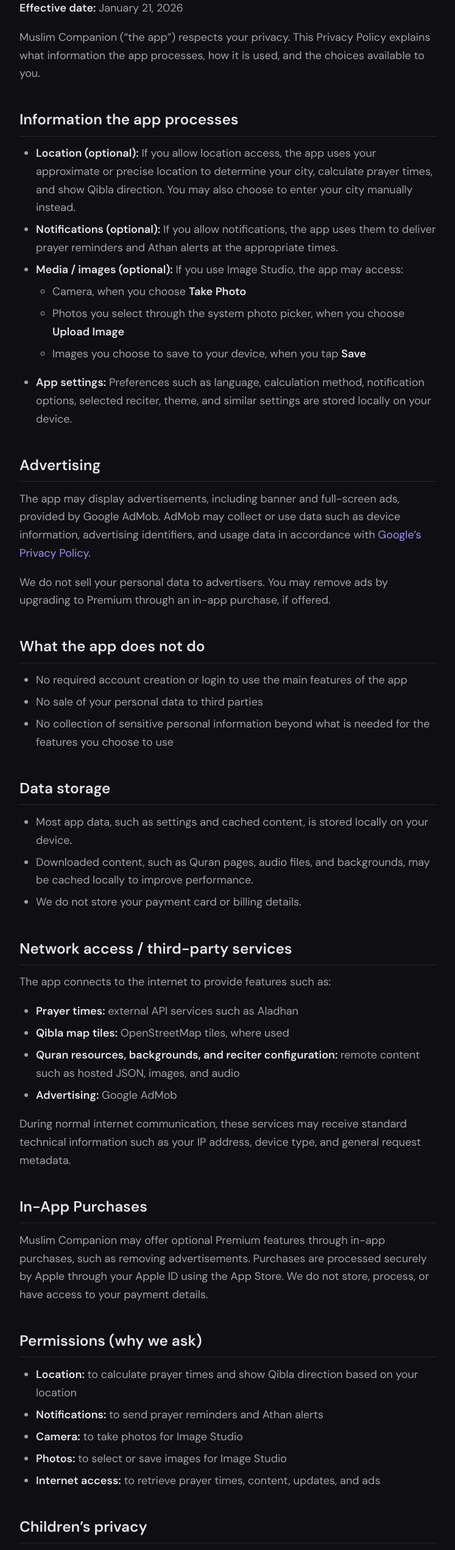
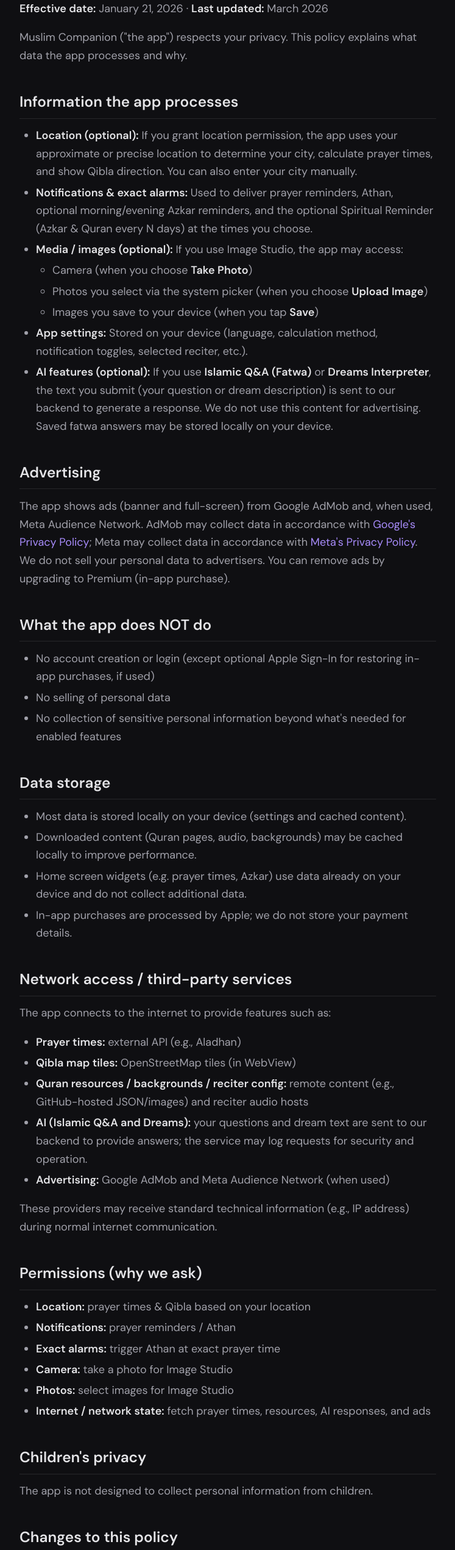
Before and after one commit to Amer-k/PRIVACY, a website: page Muslim_Companion_Privacy_Policy.html in a window 1280 px wide. Shown: the part 156-2698 px from the top of the page at 61% size, without its empty margins (266-1013 px from the left). Drawn offline with Linux system fonts and the light colour scheme.

Commit message:
Update Muslim_Companion_Privacy_Policy.html

```diff
--- a/Muslim_Companion_Privacy_Policy.html
+++ b/Muslim_Companion_Privacy_Policy.html
@@ -9,23 +9,18 @@
   <link href="https://fonts.googleapis.com/css2?family=DM+Sans:ital,opsz,wght@0,9..40,400;0,9..40,600;0,9..40,700;1,9..40,400&display=swap" rel="stylesheet">
   <style>
   * { box-sizing: border-box; }
-
   :root {
     --bg: #0f0f12;
     --surface: #18181d;
     --text: #e4e4e7;
     --muted: #a1a1aa;
     --accent: #a78bfa;
+    --accent-dim: #7c3aed;
     --border: #27272a;
     --link: #a78bfa;
     --link-hover: #c4b5fd;
   }
-
-    html {
-      font-size: 18px;
-      scroll-behavior: smooth;
-    }
-
+  html { font-size: 18px; scroll-behavior: smooth; }
   body {
     font-family: 'DM Sans', -apple-system, BlinkMacSystemFont, 'Segoe UI', Roboto, sans-serif;
     line-height: 1.65;
@@ -37,7 +32,6 @@
     margin-left: auto;
     margin-right: auto;
   }
-
   h1 {
     font-size: 1.85rem;
     font-weight: 700;
@@ -45,7 +39,6 @@
     margin: 0 0 0.5rem;
     color: var(--text);
   }
-
   h2 {
     font-size: 1.35rem;
     font-weight: 600;
@@ -54,189 +47,98 @@
     border-bottom: 1px solid var(--border);
     color: var(--text);
   }
-
-    h3 {
-      font-size: 1.1rem;
-      font-weight: 600;
-      margin: 1.5rem 0 0.5rem;
-      color: var(--text);
+  h3 { font-size: 1.15rem; font-weight: 600; margin: 1.5rem 0 0.5rem; color: var(--text); }
+  p { margin: 0 0 1rem; color: var(--muted); }
+  strong { color: var(--text); font-weight: 600; }
+  a { color: var(--link); text-decoration: none; }
+  a:hover { color: var(--link-hover); text-decoration: underline; }
+  ul, ol { margin: 0 0 1rem; padding-left: 1.5rem; color: var(--muted); }
+  li { margin: 0.25rem 0; }
+  li ul, li ol { margin: 0.25rem 0; }
+  hr { border: none; height: 1px; background: var(--border); margin: 2rem 0; }
+  table {
+    width: 100%;
+    border-collapse: collapse;
+    margin: 1rem 0;
+    font-size: 0.95rem;
   }
-
-    p {
-      margin: 0 0 1rem;
-      color: var(--muted);
+  th, td {
+    padding: 0.6rem 0.75rem;
+    text-align: left;
+    border: 1px solid var(--border);
   }
-
-    strong {
+  th {
+    background: var(--surface);
     color: var(--text);
     font-weight: 600;
   }
-
-    a {
-      color: var(--link);
-      text-decoration: none;
-    }
-
-    a:hover {
-      color: var(--link-hover);
-      text-decoration: underline;
-    }
-
-    ul {
-      margin: 0 0 1rem;
-      padding-left: 1.5rem;
-      color: var(--muted);
-    }
-
-    li {
-      margin: 0.35rem 0;
-    }
-
-    li ul {
-      margin-top: 0.35rem;
-    }
-
-    .back {
-      display: inline-block;
-      margin-bottom: 1.5rem;
-      color: var(--accent);
-      font-size: 0.95rem;
-    }
-
-    .back:hover {
-      color: var(--link-hover);
-    }
-
-    .content {
-      width: 100%;
-    }
+  td { color: var(--muted); }
+  tr:nth-child(even) td { background: rgba(255,255,255,0.02); }
+  .meta { font-size: 0.9rem; color: var(--muted); margin-bottom: 1.5rem; }
+  .back { display: inline-block; margin-bottom: 1.5rem; color: var(--accent); font-size: 0.9rem; }
+  .back:hover { color: var(--link-hover); }
 </style>
 </head>
 <body>
   <a class="back" href="index.html">← All policies</a>
-
   <div class="content">
 <h1>Privacy Policy – Muslim Companion</h1>
-    <p><strong>Effective date:</strong> January 21, 2026</p>
-
-    <p>
-      Muslim Companion (“the app”) respects your privacy. This Privacy Policy explains what information the app processes,
-      how it is used, and the choices available to you.
-    </p>
-
+<p><strong>Effective date:</strong> January 21, 2026 · <strong>Last updated:</strong> March 2026</p>
+<p>Muslim Companion (&quot;the app&quot;) respects your privacy. This policy explains what data the app processes and why.</p>
 <h2>Information the app processes</h2>
 <ul>
-      <li>
-        <strong>Location (optional):</strong>
-        If you allow location access, the app uses your approximate or precise location to determine your city,
-        calculate prayer times, and show Qibla direction. You may also choose to enter your city manually instead.
-      </li>
-      <li>
-        <strong>Notifications (optional):</strong>
-        If you allow notifications, the app uses them to deliver prayer reminders and Athan alerts at the appropriate times.
-      </li>
-      <li>
-        <strong>Media / images (optional):</strong>
-        If you use Image Studio, the app may access:
-        <ul>
-          <li>Camera, when you choose <strong>Take Photo</strong></li>
-          <li>Photos you select through the system photo picker, when you choose <strong>Upload Image</strong></li>
-          <li>Images you choose to save to your device, when you tap <strong>Save</strong></li>
+<li><strong>Location (optional):</strong> If you grant location permission, the app uses your approximate or precise location to determine your city, calculate prayer times, and show Qibla direction. You can also enter your city manually.</li>
+<li><strong>Notifications &amp; exact alarms:</strong> Used to deliver prayer reminders, Athan, optional morning/evening Azkar reminders, and the optional Spiritual Reminder (Azkar &amp; Quran every N days) at the times you choose.</li>
+<li><strong>Media / images (optional):</strong> If you use Image Studio, the app may access:<ul>
+<li>Camera (when you choose <strong>Take Photo</strong>)</li>
+<li>Photos you select via the system picker (when you choose <strong>Upload Image</strong>)</li>
+<li>Images you save to your device (when you tap <strong>Save</strong>)</li>
 </ul>
 </li>
-      <li>
-        <strong>App settings:</strong>
-        Preferences such as language, calculation method, notification options, selected reciter, theme,
-        and similar settings are stored locally on your device.
-      </li>
+<li><strong>App settings:</strong> Stored on your device (language, calculation method, notification toggles, selected reciter, etc.).</li>
+<li><strong>AI features (optional):</strong> If you use <strong>Islamic Q&amp;A (Fatwa)</strong> or <strong>Dreams Interpreter</strong>, the text you submit (your question or dream description) is sent to our backend to generate a response. We do not use this content for advertising. Saved fatwa answers may be stored locally on your device.</li>
 </ul>
-
 <h2>Advertising</h2>
-    <p>
-      The app may display advertisements, including banner and full-screen ads, provided by Google AdMob.
-      AdMob may collect or use data such as device information, advertising identifiers, and usage data
-      in accordance with <a href="https://policies.google.com/privacy" target="_blank" rel="noopener noreferrer">Google’s Privacy Policy</a>.
-    </p>
-    <p>
-      We do not sell your personal data to advertisers. You may remove ads by upgrading to Premium through an in-app purchase, if offered.
-    </p>
-
-    <h2>What the app does not do</h2>
+<p>The app shows ads (banner and full-screen) from Google AdMob and, when used, Meta Audience Network. AdMob may collect data in accordance with <a href="https://policies.google.com/privacy">Google&#39;s Privacy Policy</a>; Meta may collect data in accordance with <a href="https://www.facebook.com/privacy/policy/">Meta&#39;s Privacy Policy</a>. We do not sell your personal data to advertisers. You can remove ads by upgrading to Premium (in-app purchase).</p>
+<h2>What the app does NOT do</h2>
 <ul>
-      <li>No required account creation or login to use the main features of the app</li>
-      <li>No sale of your personal data to third parties</li>
-      <li>No collection of sensitive personal information beyond what is needed for the features you choose to use</li>
+<li>No account creation or login (except optional Apple Sign-In for restoring in-app purchases, if used)</li>
+<li>No selling of personal data</li>
+<li>No collection of sensitive personal information beyond what&#39;s needed for enabled features</li>
 </ul>
-
 <h2>Data storage</h2>
 <ul>
-      <li>Most app data, such as settings and cached content, is stored locally on your device.</li>
-      <li>Downloaded content, such as Quran pages, audio files, and backgrounds, may be cached locally to improve performance.</li>
-      <li>We do not store your payment card or billing details.</li>
+<li>Most data is stored locally on your device (settings and cached content).</li>
+<li>Downloaded content (Quran pages, audio, backgrounds) may be cached locally to improve performance.</li>
+<li>Home screen widgets (e.g. prayer times, Azkar) use data already on your device and do not collect additional data.</li>
+<li>In-app purchases are processed by Apple; we do not store your payment details.</li>
 </ul>
-
 <h2>Network access / third-party services</h2>
 <p>The app connects to the internet to provide features such as:</p>
 <ul>
-      <li><strong>Prayer times:</strong> external API services such as Aladhan</li>
-      <li><strong>Qibla map tiles:</strong> OpenStreetMap tiles, where used</li>
-      <li><strong>Quran resources, backgrounds, and reciter configuration:</strong> remote content such as hosted JSON, images, and audio</li>
-      <li><strong>Advertising:</strong> Google AdMob</li>
+<li><strong>Prayer times:</strong> external API (e.g., Aladhan)</li>
+<li><strong>Qibla map tiles:</strong> OpenStreetMap tiles (in WebView)</li>
+<li><strong>Quran resources / backgrounds / reciter config:</strong> remote content (e.g., GitHub-hosted JSON/images) and reciter audio hosts</li>
+<li><strong>AI (Islamic Q&amp;A and Dreams):</strong> your questions and dream text are sent to our backend to provide answers; the service may log requests for security and operation.</li>
+<li><strong>Advertising:</strong> Google AdMob and Meta Audience Network (when used)</li>
 </ul>
-    <p>
-      During normal internet communication, these services may receive standard technical information such as your IP address,
-      device type, and general request metadata.
-    </p>
-
-    <h2>In-App Purchases</h2>
-    <p>
-      Muslim Companion may offer optional Premium features through in-app purchases, such as removing advertisements.
-      Purchases are processed securely by Apple through your Apple ID using the App Store.
-      We do not store, process, or have access to your payment details.
-    </p>
-
+<p>These providers may receive standard technical information (e.g., IP address) during normal internet communication.</p>
 <h2>Permissions (why we ask)</h2>
 <ul>
-      <li><strong>Location:</strong> to calculate prayer times and show Qibla direction based on your location</li>
-      <li><strong>Notifications:</strong> to send prayer reminders and Athan alerts</li>
-      <li><strong>Camera:</strong> to take photos for Image Studio</li>
-      <li><strong>Photos:</strong> to select or save images for Image Studio</li>
-      <li><strong>Internet access:</strong> to retrieve prayer times, content, updates, and ads</li>
+<li><strong>Location:</strong> prayer times &amp; Qibla based on your location  </li>
+<li><strong>Notifications:</strong> prayer reminders / Athan  </li>
+<li><strong>Exact alarms:</strong> trigger Athan at exact prayer time  </li>
+<li><strong>Camera:</strong> take a photo for Image Studio  </li>
+<li><strong>Photos:</strong> select images for Image Studio  </li>
+<li><strong>Internet / network state:</strong> fetch prayer times, resources, AI responses, and ads</li>
 </ul>
+<h2>Children&#39;s privacy</h2>
+<p>The app is not designed to collect personal information from children.</p>
+<h2>Changes to this policy</h2>
+<p>We may update this policy from time to time. The updated version will be posted at this URL.</p>
+<h2>Contact</h2>
+<p>For privacy questions or support: <strong><a href="mailto:App.MuslimCompanion@gmail.com">App.MuslimCompanion@gmail.com</a></strong><br>Developer: Amer Alkawareet</p>
 
-    <h2>Children’s privacy</h2>
-    <p>
-      The app is not intended to knowingly collect personal information from children.
-      If you believe a child has provided personal information through the app, please contact us so we can address the issue.
-    </p>
-
-    <h2>Terms of Use</h2>
-    <p>
-      If the app offers subscriptions, they automatically renew unless cancelled at least 24 hours before the end of the current billing period.
-      Your Apple ID account may be charged for renewal within 24 hours before the end of the current period.
-    </p>
-    <p>
-      You can manage or cancel subscriptions in your Apple ID account settings after purchase.
-    </p>
-    <p>
-      <strong>Terms of Use (EULA):</strong><br>
-      <a href="https://www.apple.com/legal/internet-services/itunes/dev/stdeula/" target="_blank" rel="noopener noreferrer">
-        https://www.apple.com/legal/internet-services/itunes/dev/stdeula/
-      </a>
-    </p>
-
-    <h2>Changes to this policy</h2>
-    <p>
-      We may update this Privacy Policy from time to time. When we do, the updated version will be posted at this same URL,
-      and the effective date at the top of this page will be revised.
-    </p>
-
-    <h2>Contact</h2>
-    <p>
-      For privacy questions or support, contact:<br>
-      <strong><a href="mailto:app.muslimcompanion@gmail.com">app.muslimcompanion@gmail.com</a></strong><br>
-      Developer / Owner: Amer Alkawareet
-    </p>
   </div>
 </body>
 </html>
```
Lines whose indentation alone changed are shown as unchanged.
